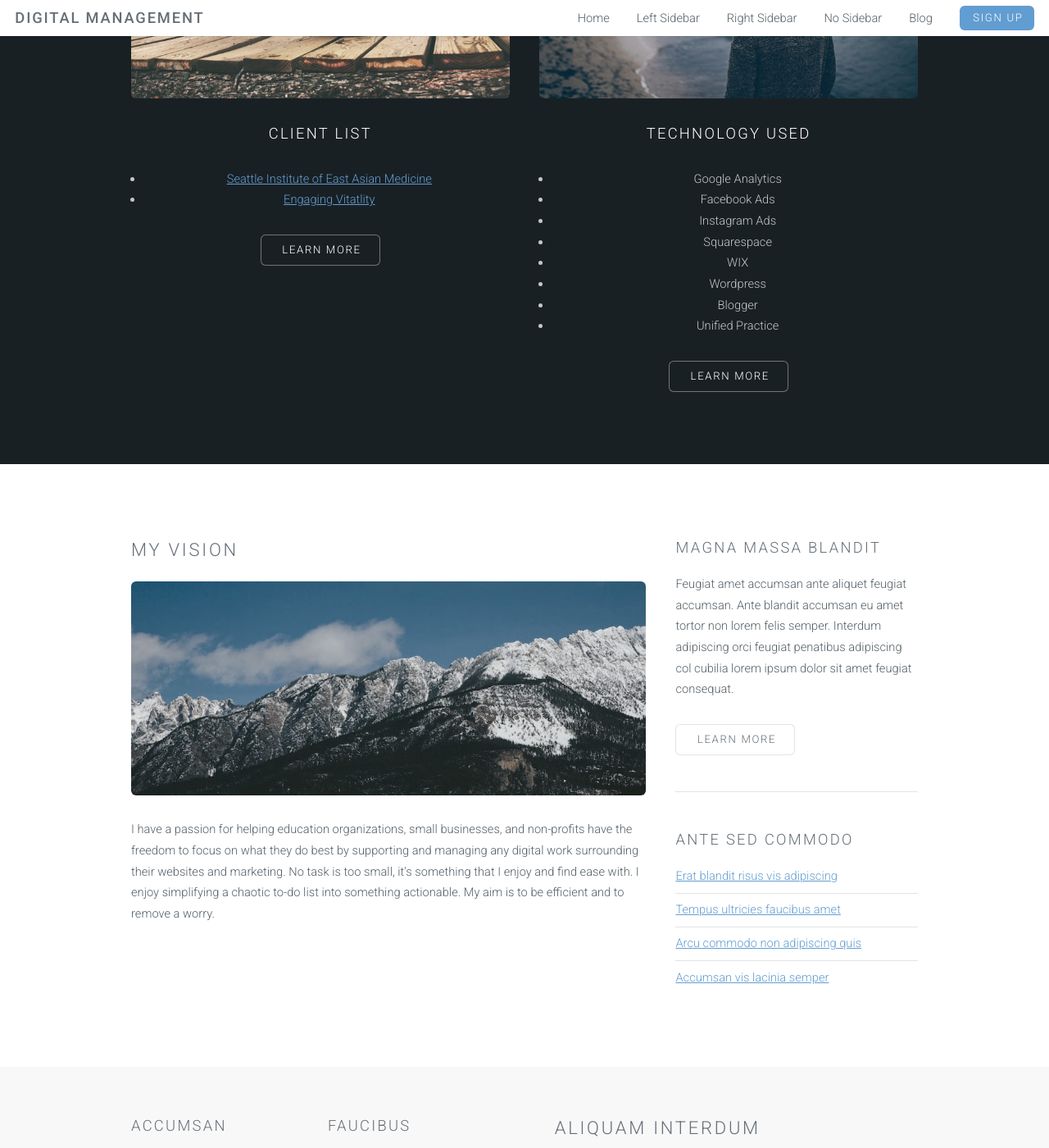
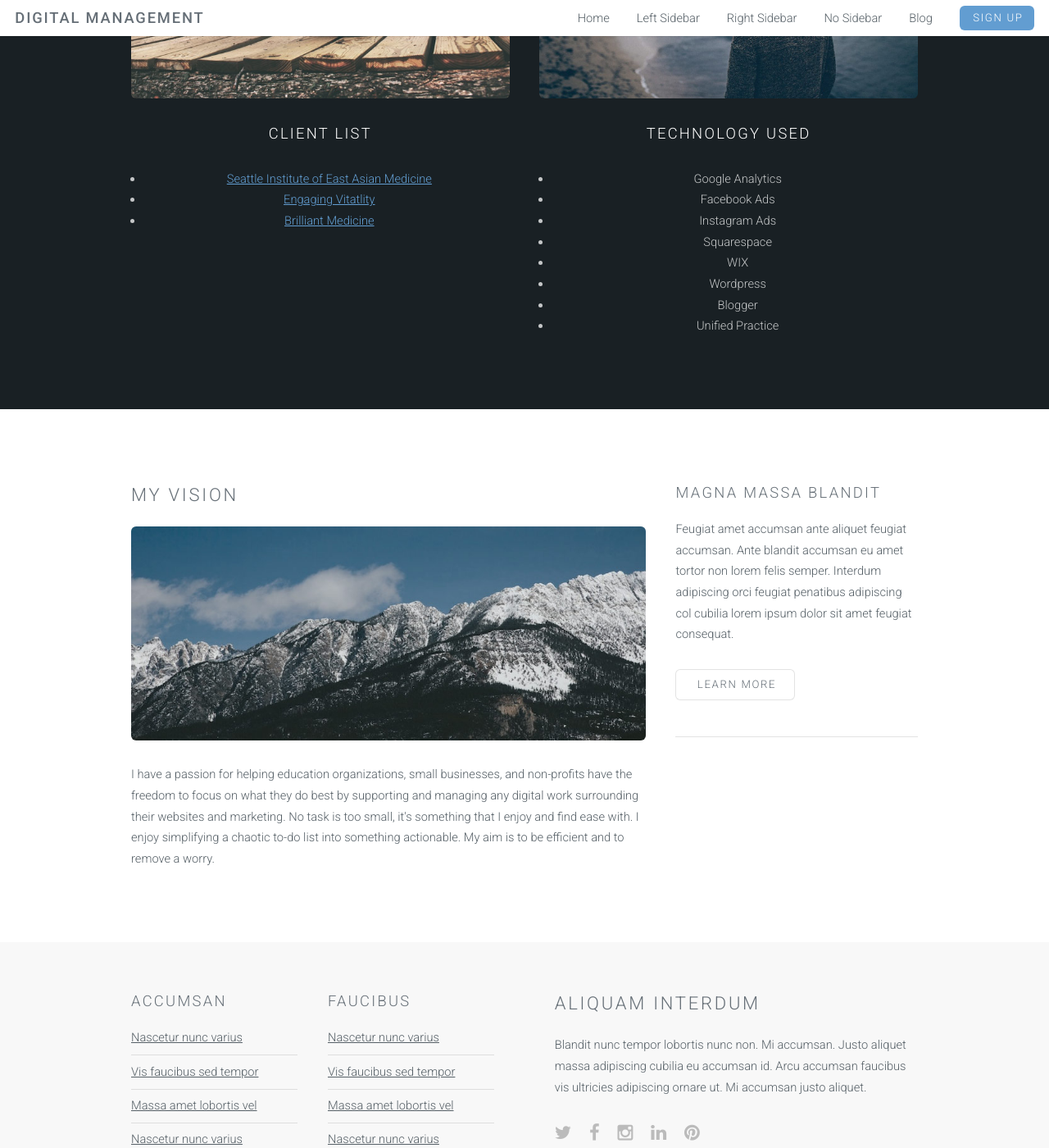
Before and after one commit to bycait/bycait.github.io, a Jekyll site: the page built from index.html, in a window 1280 px wide and 1400 px high, scrolled down 1241 px. Shown: the whole window at 82% size. Built offline with Jekyll 4.4.1, drawn with Linux system fonts in a browser that asks for light colours.

Commit message:
Update index.html
updated the update

```diff
--- a/index.html
+++ b/index.html
@@ -13,7 +13,7 @@ layout: landing-page
 							<section class="special box">
 								<i class="icon fa-area-chart major"></i>
 								<h3>Marketing</h3>
-								<p>Let's get your service out there to the right people. Using data I'll create a plan for digital marketing and outreach.</p>
+								<p>Let's get your service out there to the right people. Using data I'll create a plan for digital marketing and outreach.<br><br></p>
 							</section>
 						</div>
 						<div class="4u">
@@ -50,11 +50,11 @@ layout: landing-page
 									<ul>
 										<li><a href="https://sieam.edu/">Seattle Institute of East Asian Medicine</a></li>
 										<li><a href="https://www.engagingvitality.com/">Engaging Vitatlity</a></li>
+										<li><a href="https://www.brilliantmedicine.co/">Brilliant Medicine</a></li>
+
 									</ul>
 								</p>
-								<ul class="actions">
-									<li><a href="#" class="button alt">Learn More</a></li>
-								</ul>
+
 							</section>
 						</div>
 						<div class="6u">
@@ -73,9 +73,7 @@ layout: landing-page
 										<li>Unified Practice</li>
 									</ul>
 								</p>
-								<ul class="actions">
-									<li><a href="#" class="button alt">Learn More</a></li>
-								</ul>
+
 							</section>
 						</div>
 					</div>
@@ -102,15 +100,7 @@ layout: landing-page
 								</ul>
 							</section>
 							<hr />
-							<section>
-								<h3>Ante sed commodo</h3>
-								<ul class="alt">
-									<li><a href="#">Erat blandit risus vis adipiscing</a></li>
-									<li><a href="#">Tempus ultricies faucibus amet</a></li>
-									<li><a href="#">Arcu commodo non adipiscing quis</a></li>
-									<li><a href="#">Accumsan vis lacinia semper</a></li>
-								</ul>
-							</section>
+
 						</div>
 					</div>
 				</div>
```
